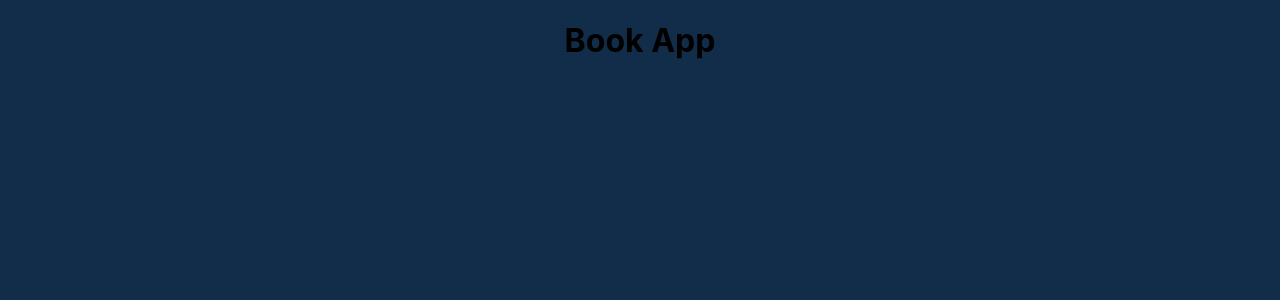
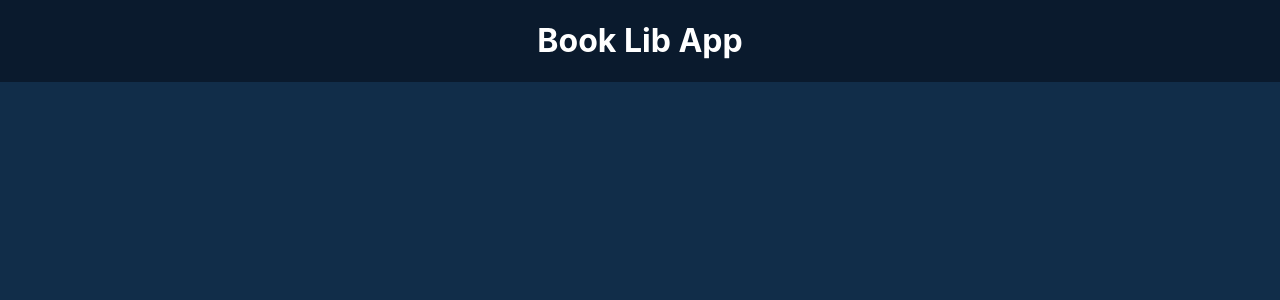
Before and after one commit to Andrei29SE/React-redux, a React (Create React App) app in the folder front-end/: page / in a window 1280 px wide. Shown: the top 300 px of the page. Built offline with nearby package versions, Linux system fonts and the light colour scheme.

Commit message:
2- final set up

```diff
--- a/front-end/src/App.js
+++ b/front-end/src/App.js
@@ -3,7 +3,9 @@ import './App.css'
 function App() {
   return (
     <div className='app'>
-      <h1> Book App</h1>
+      <header className='app-header'>
+        <h1> Book Lib App</h1>
+      </header>
     </div>
   )
 }
```
Also changed, not shown: 2 other files (tests, documents, lock files or other folders).
